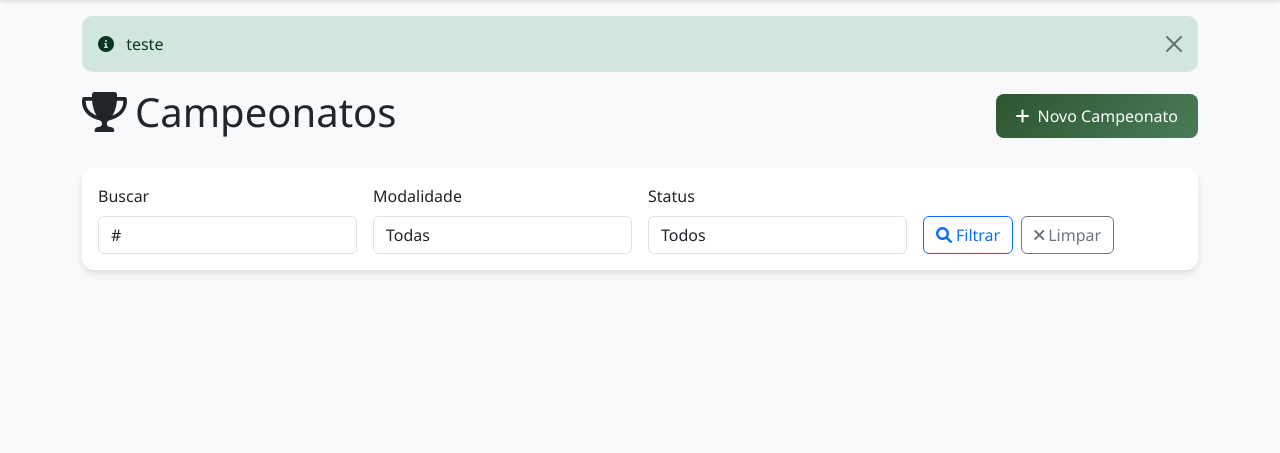
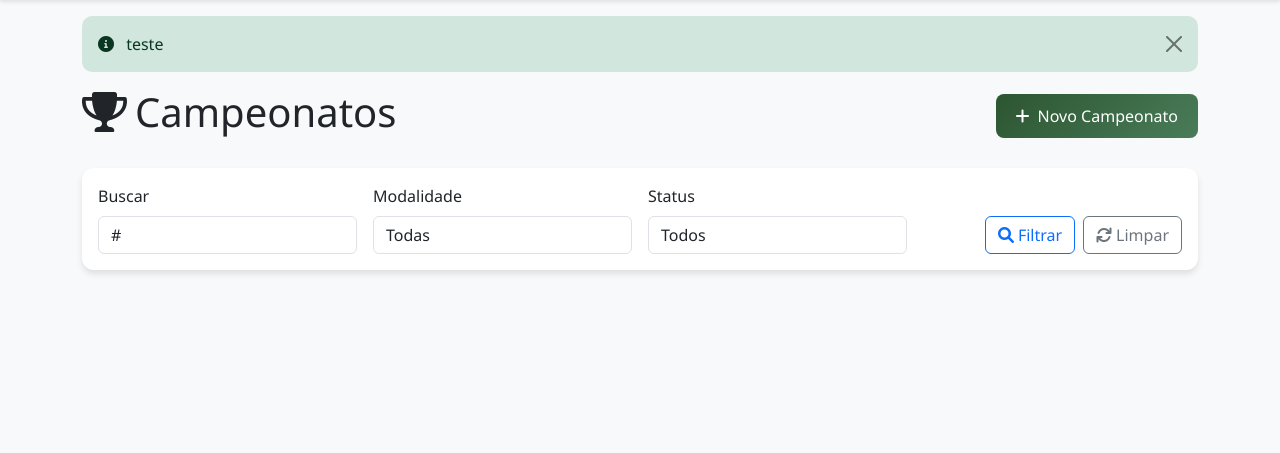
Before and after one commit to maismuz/web, a Django app: page /esportemuz/campeonatos/ in a window 1280 px wide. Shown: the part 56-509 px from the top of the page. Run offline with Django 5.2, Linux system fonts and the light colour scheme.

Commit message:
Update campeonato_list.html: Adjust button alignment and change icon for 'Limpar' action

```diff
--- a/apps/esportemuz/templates/esportemuz/pages/campeonato_list.html
+++ b/apps/esportemuz/templates/esportemuz/pages/campeonato_list.html
@@ -49,12 +49,12 @@
                         <option value="finalizado">Finalizado</option>
                     </select>
                 </div>
-                <div class="col-md-3 d-flex align-items-end">
+                <div class="col-md-3 d-flex align-items-end justify-content-end">
                     <button type="submit" class="btn btn-outline-primary me-2">
                         <i class="fas fa-search me-1"></i>Filtrar
                     </button>
                     <a href="#" class="btn btn-outline-secondary">
-                        <i class="fas fa-times me-1"></i>Limpar
+                        <i class="fas fa-sync me-1"></i>Limpar
                     </a>
                 </div>
             </form>
```
